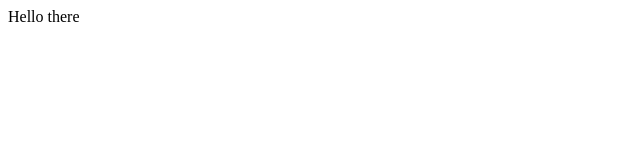
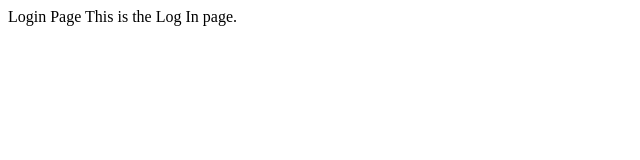
Before and after one commit to RicZit/RicZit.github.io, a plain HTML site: page index.html in a window 1280 px wide. Shown: the whole page, without its empty margins (0-640 px from the left). Drawn offline with Linux system fonts and the light colour scheme.

Commit message:
Update index.html

```diff
--- a/index.html
+++ b/index.html
@@ -1,4 +1,5 @@
 <!doctype html>
+<head> Login Page</head>
 <body>
-  Hello there
+  This is the Log In page.
 </body>
```
